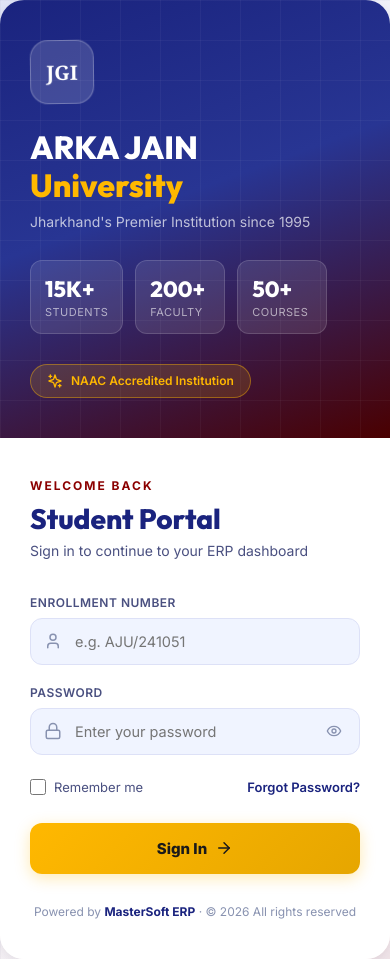
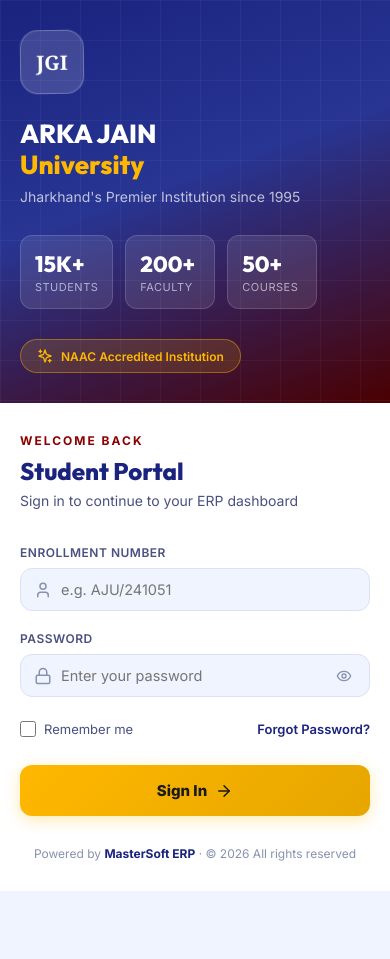
Before and after one commit to Divyanshu-Kumar-Dubey/aju-erp, a React (Vite) app: page /login in a window 390 px wide. After the commit the page ends 891 px from the top, so only its background shows below. Built offline with nearby package versions, Linux system fonts and the light colour scheme; no server answers.

Commit message:
Auto-update from deploy.bat

```diff
--- a/capacitor.config.json
+++ b/capacitor.config.json
@@ -3,7 +3,8 @@
   "appName": "AJU ERP",
   "webDir": "dist",
   "server": {
-    "androidScheme": "https"
+    "url": "https://aju-erp-2026.web.app",
+    "cleartext": true
   },
   "android": {
     "allowMixedContent": true,
--- a/src/index.css
+++ b/src/index.css
@@ -188,3 +188,27 @@
 [data-theme="dark"] .tabs-nav { border-color: var(--border-color); }
 [data-theme="dark"] .save-section { border-color: var(--border-color); }
 [data-theme="dark"] .profile-img-editor { border-color: var(--border-color); }
+
+/* =====================
+   NATIVE APP FEEL TWEAKS
+   ===================== */
+body {
+  /* Prevent text selection so it doesn't feel like a webpage */
+  -webkit-user-select: none;
+  user-select: none;
+  /* Prevent pull-to-refresh rubber-banding on iOS/Android */
+  overscroll-behavior-y: none;
+  /* Remove tap highlight color */
+  -webkit-tap-highlight-color: transparent;
+  /* Support safe area insets (notches, home indicators) */
+  padding-top: env(safe-area-inset-top);
+  padding-bottom: env(safe-area-inset-bottom);
+  padding-left: env(safe-area-inset-left);
+  padding-right: env(safe-area-inset-right);
+}
+
+/* Allow text selection in inputs and textareas */
+input, textarea {
+  -webkit-user-select: auto;
+  user-select: auto;
+}
--- a/src/pages/AdminLogin.css
+++ b/src/pages/AdminLogin.css
@@ -205,3 +205,41 @@
 .back-home:hover {
   color: #008080;
 }
+
+/* -- Responsive Mobile Optimization -- */
+@media (max-width: 480px) {
+  .admin-login-wrapper {
+    padding: 1rem;
+    align-items: flex-start;
+    padding-top: 10vh;
+  }
+  .login-card {
+    padding: 2rem 1.5rem;
+    border-radius: 20px;
+  }
+  .login-header {
+    margin-bottom: 1.5rem;
+  }
+  .login-icon {
+    width: 50px;
+    height: 50px;
+    margin-bottom: 0.8rem;
+  }
+  .login-header h2 {
+    font-size: 1.3rem;
+  }
+  .input-box input {
+    padding: 0.75rem 2.5rem 0.75rem 2.2rem;
+    font-size: 0.9rem;
+  }
+  .input-icon {
+    left: 0.75rem;
+  }
+  .eye-btn {
+    right: 0.5rem;
+  }
+  .login-btn {
+    padding: 0.8rem;
+    font-size: 0.92rem;
+  }
+}
--- a/src/pages/Dashboard.css
+++ b/src/pages/Dashboard.css
@@ -136,3 +136,18 @@
 }
 
 .widget-body-inner { padding: 18px 20px; }
+
+/* -- Responsive Mobile Optimization -- */
+@media (max-width: 900px) {
+  .dash-grid-main {
+    grid-template-columns: 1fr;
+  }
+  .dash-main {
+    padding-left: 15px;
+    padding-right: 15px;
+  }
+  .dash-page-header {
+    flex-direction: column;
+    gap: 12px;
+  }
+}
--- a/src/pages/Login.css
+++ b/src/pages/Login.css
@@ -379,3 +379,27 @@
   .login-brand-panel { padding: 40px 30px; }
   .login-form-panel { width: 100%; padding: 40px 30px; border-left: none; }
 }
+
+@media (max-width: 480px) {
+  .login-wrapper {
+    max-width: 100vw;
+    border-radius: 0;
+    min-height: 100vh;
+  }
+  .login-brand-panel {
+    padding: 30px 20px;
+  }
+  .login-form-panel {
+    padding: 30px 20px;
+    justify-content: flex-start;
+  }
+  .brand-title {
+    font-size: 26px;
+  }
+  .form-title {
+    font-size: 24px;
+  }
+  .input-wrap input {
+    padding: 12px 12px 12px 40px;
+  }
+}
```
Also changed, not shown: src/components/layout/Navbar.css (+73 -0 lines), src/components/layout/Navbar.jsx (+7 -2 lines).
